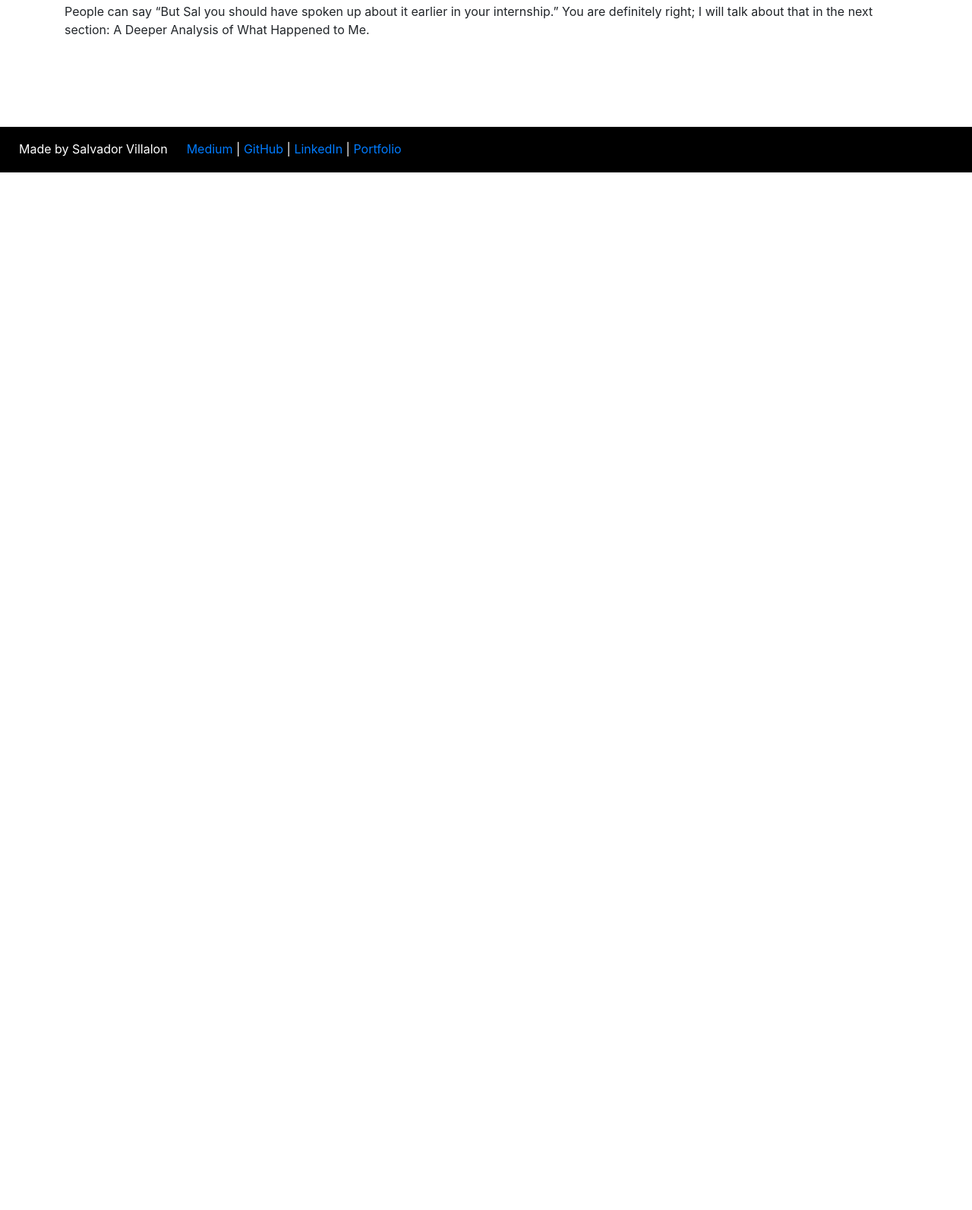
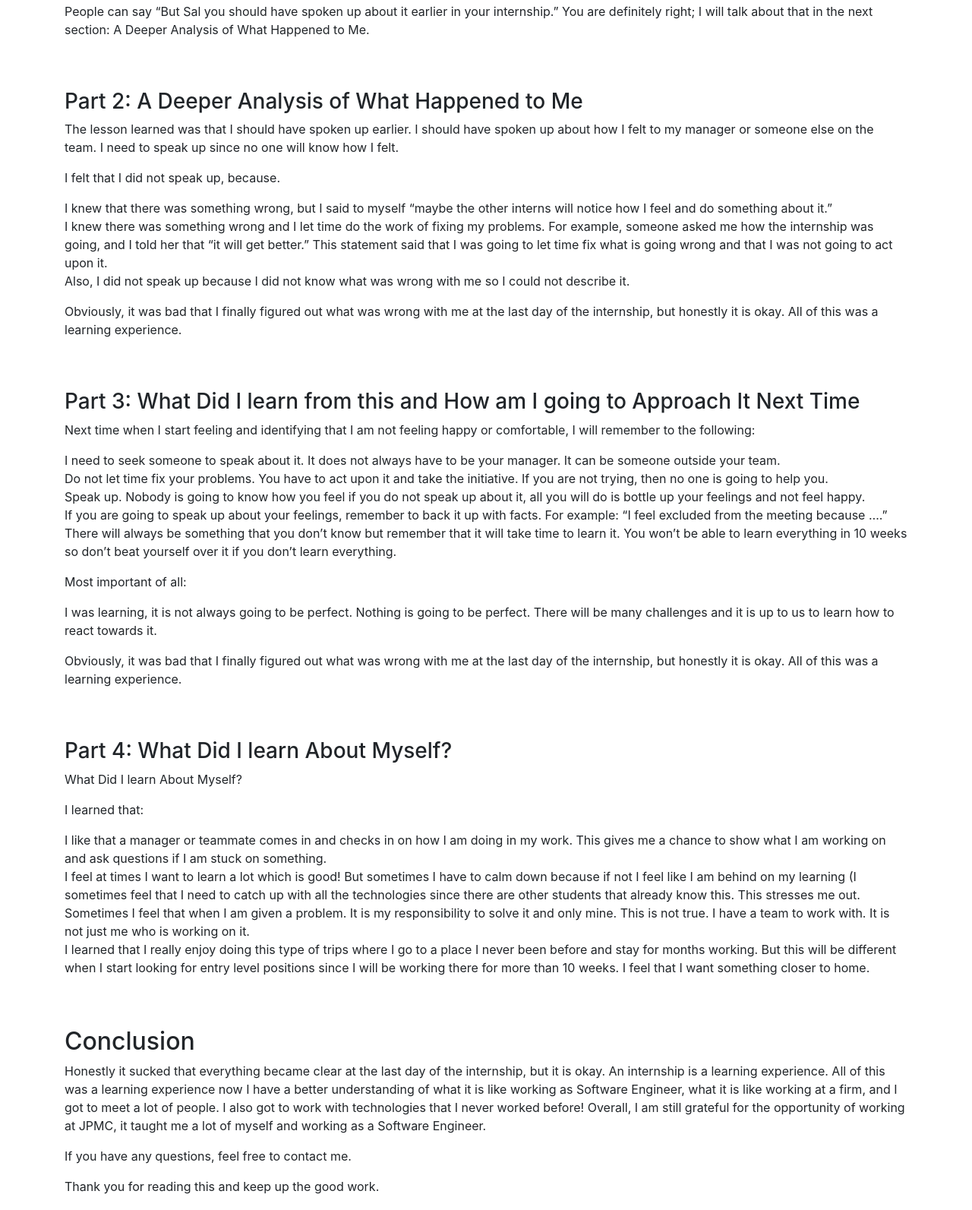
Before and after one commit to salvillalon45/JPMCSummer2019-Thoughts, a React app in the folder jpmc_thoughts/: page / in a window 1280 px wide. Shown: the part 2608-4201 px from the top of the page at 76% size. Before the commit the page ends 2835 px from the top, so only its background shows below. Built offline with nearby package versions, Linux system fonts and the light colour scheme; a web font is replaced by a local one.

```diff
--- a/jpmc_thoughts/public/index.html
+++ b/jpmc_thoughts/public/index.html
@@ -26,6 +26,7 @@
     -->
     <link rel="stylesheet" href="./reset.css" type="text/css"/>
     <link rel="stylesheet" href="https://stackpath.bootstrapcdn.com/bootstrap/4.3.1/css/bootstrap.min.css" integrity="sha384-ggOyR0iXCbMQv3Xipma34MD+dH/1fQ784/j6cY/iJTQUOhcWr7x9JvoRxT2MZw1T" crossorigin="anonymous">
+    <link href="https://fonts.googleapis.com/css?family=PT+Mono" rel="stylesheet">
 
     <title>JPMC Summer 2019 Thoughts</title>
   </head>
--- a/jpmc_thoughts/src/Components/App/App.css
+++ b/jpmc_thoughts/src/Components/App/App.css
@@ -1,29 +1,6 @@
-.App-logo {
-  animation: App-logo-spin infinite 20s linear;
-  height: 40vmin;
-  pointer-events: none;
+/* ------------------------------------
+   Body
+*/
+body {
+  /* font-family: 'PT Mono', monospace; */
 }
-
-.App-header {
-  background-color: #282c34;
-  min-height: 100vh;
-  display: flex;
-  flex-direction: column;
-  align-items: center;
-  justify-content: center;
-  font-size: calc(10px + 2vmin);
-  color: white;
-}
-
-.App-link {
-  color: #61dafb;
-}
-
-@keyframes App-logo-spin {
-  from {
-    transform: rotate(0deg);
-  }
-  to {
-    transform: rotate(360deg);
-  }
-}
--- a/jpmc_thoughts/src/Components/App/App.js
+++ b/jpmc_thoughts/src/Components/App/App.js
@@ -8,6 +8,10 @@
 import { TheProject } from "../TheProject/TheProject.js";
 import { Challenges } from "../ChallengesFromProject/Challenges.js";
 import { Part1 } from "../LessonsLearned/part1.js";
+import { Part2 } from "../LessonsLearned/part2.js";
+import { Part3 } from "../LessonsLearned/part3.js";
+import { Part4 } from "../LessonsLearned/part4.js";
+import { Conclusion } from "../Conclusion/Conclusion.js";
 
 class App extends React.Component {
   render() {
@@ -20,6 +24,10 @@
           <TheProject />
           <Challenges />
           <Part1 />
+          <Part2 />
+          <Part3 />
+          <Part4 />
+          <Conclusion />
           <Footer />
         </div>
       </Router>
--- /dev/null
+++ b/jpmc_thoughts/src/Components/Conclusion/Conclusion.css
@@ -0,0 +1,6 @@
+/* ------------------------------------
+   Conclusion
+*/
+.Conclusion {
+  margin-top: 50px;
+}
--- /dev/null
+++ b/jpmc_thoughts/src/Components/Conclusion/Conclusion.js
@@ -0,0 +1,23 @@
+import React from "react";
+import "./Conclusion.css";
+
+export class Conclusion extends React.Component {
+  render() {
+    return (
+      <div className="Conclusion" id="conclusion">
+        <div className="container">
+          <div className="row">
+            <div className="col-md-12">
+              <div className="title">
+                <h2> Conclusion </h2>
+                <p>Honestly it sucked that everything became clear at the last day of the internship, but it is okay. An internship is a learning experience. All of this was a learning experience now I have a better understanding of what it is like working as Software Engineer, what it is like working at a firm, and I got to meet a lot of people. I also got to work with technologies that I never worked before! Overall, I am still grateful for the opportunity of working at JPMC, it taught me a lot of myself and working as a Software Engineer.</p>
+                <p>If you have any questions, feel free to contact me.</p>
+                <p>Thank you for reading this and keep up the good work.</p>
+              </div>
+            </div>
+          </div>
+        </div>
+      </div>
+    )
+  }
+}
--- a/jpmc_thoughts/src/Components/LessonsLearned/part1.js
+++ b/jpmc_thoughts/src/Components/LessonsLearned/part1.js
@@ -6,7 +6,6 @@
     return (
       <div className="Part1" id="part1">
         <div className="container">
-
           <div className="row">
             <div className="col-md-12">
               <div className="title">
--- a/jpmc_thoughts/src/Components/LessonsLearned/part2.css
+++ b/jpmc_thoughts/src/Components/LessonsLearned/part2.css
@@ -0,0 +1,6 @@
+/* ------------------------------------
+   Lessons Learned: Part 2
+*/
+.Part2 {
+  margin-top: 50px;
+}
--- a/jpmc_thoughts/src/Components/LessonsLearned/part2.js
+++ b/jpmc_thoughts/src/Components/LessonsLearned/part2.js
@@ -0,0 +1,28 @@
+import React from "react";
+import "./part2.css";
+
+export class Part2 extends React.Component {
+  render() {
+    return (
+      <div className="Part2" id="part2">
+        <div className="container">
+          <div className="row">
+            <div className="col-md-12">
+              <div className="title">
+                <h3> Part 2: A Deeper Analysis of What Happened to Me </h3>
+                <p>The lesson learned was that I should have spoken up earlier. I should have spoken up about how I felt to my manager or someone else on the team. I need to speak up since no one will know how I felt.</p>
+                <p>I felt that I did not speak up, because.</p>
+                <ul>
+                  <li>I knew that there was something wrong, but I said to myself “maybe the other interns will notice how I feel and do something about it.”</li>
+                  <li>I knew there was something wrong and I let time do the work of fixing my problems. For example, someone asked me how the internship was going, and I told her that “it will get better.” This statement said that I was going to let time fix what is going wrong and that I was not going to act upon it.</li>
+                  <li>Also, I did not speak up because I did not know what was wrong with me so I could not describe it.</li>
+                </ul>
+                <p>Obviously, it was bad that I finally figured out what was wrong with me at the last day of the internship, but honestly it is okay. All of this was a learning experience.</p>
+              </div>
+            </div>
+          </div>
+        </div>
+      </div>
+    )
+  }
+}
--- a/jpmc_thoughts/src/Components/LessonsLearned/part3.css
+++ b/jpmc_thoughts/src/Components/LessonsLearned/part3.css
@@ -0,0 +1,6 @@
+/* ------------------------------------
+   Lessons Learned: Part 3
+*/
+.Part3 {
+  margin-top: 50px;
+}
--- a/jpmc_thoughts/src/Components/LessonsLearned/part3.js
+++ b/jpmc_thoughts/src/Components/LessonsLearned/part3.js
@@ -0,0 +1,33 @@
+import React from "react";
+import "./part3.css";
+
+export class Part3 extends React.Component {
+  render() {
+    return (
+      <div className="Part3" id="part3">
+        <div className="container">
+          <div className="row">
+            <div className="col-md-12">
+              <div className="title">
+                <h3> Part 3: What Did I learn from this and How am I going to Approach It Next Time </h3>
+                <p>Next time when I start feeling and identifying that I am not feeling happy or comfortable, I will remember to the following:</p>
+                <ul>
+                  <li>I need to seek someone to speak about it. It does not always have to be your manager. It can be someone outside your team.</li>
+                  <li>Do not let time fix your problems. You have to act upon it and take the initiative. If you are not trying, then no one is going to help you.</li>
+                  <li>Speak up. Nobody is going to know how you feel if you do not speak up about it, all you will do is bottle up your feelings and not feel happy.</li>
+                  <li>If you are going to speak up about your feelings, remember to back it up with facts. For example: “I feel excluded from the meeting because ….”</li>
+                  <li>There will always be something that you don’t know but remember that it will take time to learn it. You won’t be able to learn everything in 10 weeks so don’t beat yourself over it if you don’t learn everything.</li>
+                </ul>
+                <p>Most important of all:</p>
+                <ul>
+                  <li>I was learning, it is not always going to be perfect. Nothing is going to be perfect. There will be many challenges and it is up to us to learn how to react towards it.</li>
+                </ul>
+                <p>Obviously, it was bad that I finally figured out what was wrong with me at the last day of the internship, but honestly it is okay. All of this was a learning experience.</p>
+              </div>
+            </div>
+          </div>
+        </div>
+      </div>
+    )
+  }
+}
--- /dev/null
+++ b/jpmc_thoughts/src/Components/LessonsLearned/part4.css
@@ -0,0 +1,6 @@
+/* ------------------------------------
+   Lessons Learned: Part 4
+*/
+.Part4 {
+  margin-top: 50px;
+}
--- /dev/null
+++ b/jpmc_thoughts/src/Components/LessonsLearned/part4.js
@@ -0,0 +1,28 @@
+import React from "react";
+import "./part4.css";
+
+export class Part4 extends React.Component {
+  render() {
+    return (
+      <div className="Part4" id="part4">
+        <div className="container">
+          <div className="row">
+            <div className="col-md-12">
+              <div className="title">
+                <h3> Part 4: What Did I learn About Myself? </h3>
+                <p>What Did I learn About Myself?</p>
+                <p>I learned that:</p>
+                <ul>
+                  <li>I like that a manager or teammate comes in and checks in on how I am doing in my work. This gives me a chance to show what I am working on and ask questions if I am stuck on something.</li>
+                  <li>I feel at times I want to learn a lot which is good! But sometimes I have to calm down because if not I feel like I am behind on my learning (I sometimes feel that I need to catch up with all the technologies since there are other students that already know this. This stresses me out.</li>
+                  <li>Sometimes I feel that when I am given a problem. It is my responsibility to solve it and only mine. This is not true. I have a team to work with. It is not just me who is working on it.</li>
+                  <li>I learned that I really enjoy doing this type of trips where I go to a place I never been before and stay for months working. But this will be different when I start looking for entry level positions since I will be working there for more than 10 weeks. I feel that I want something closer to home.</li>
+                </ul>
+              </div>
+            </div>
+          </div>
+        </div>
+      </div>
+    )
+  }
+}
```
Also changed, not shown: 1 other file.
